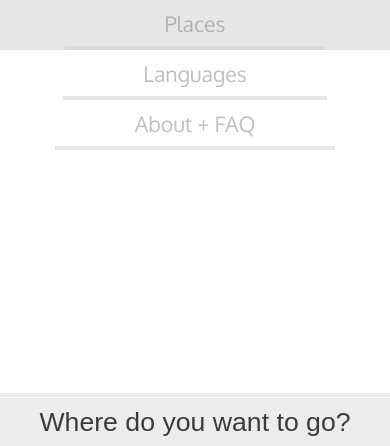
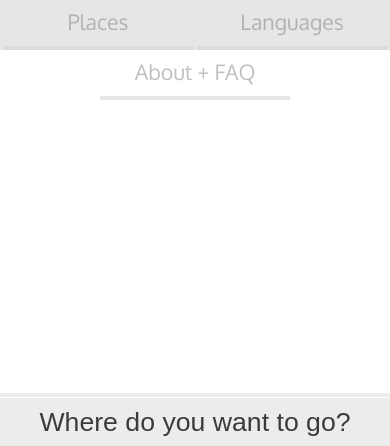
Before and after one commit to fuyumaou/Big-Data-and-Twitter, a Flask app: page / in a window 390 px wide; the page is wider, and only the part inside the window is pictured. Shown: the top 446 px of that part. Run offline with Flask 2, Linux system fonts and the light colour scheme; some libraries are stand-ins or nearby versions.

Commit message:
Added responsive CSS so that the search box doesn't overlap the tabs on narrower screens

```diff
--- a/static/css/style.css
+++ b/static/css/style.css
@@ -42,14 +42,13 @@ html, body {
 		 -moz-box-sizing: content-box;
 					box-sizing: content-box;
 	display: inline-block;
-	padding: 10px 80px;
+	padding: 10px 50px;
 	font-size: 16pt;
 	height: 30px;
 	padding-bottom: 6px;
 	border-bottom: 4px solid rgb(160,160,160);
 	transition: all 250ms;
-	max-width: 200px;
-	min-width: 100px;
+	width: 150px;
 }
 
 #menu .tab:hover, #menu .tab.selected {
@@ -291,20 +290,20 @@ img {
 }
 
 ::-webkit-input-placeholder { /* WebKit browsers */
-    color:   black;
+		color:	 black;
 		opacity: 0.75;
 }
 :-moz-placeholder { /* Mozilla Firefox 4 to 18 */
-   color:    black;
-   opacity:  0.75;
+	 color:		black;
+	 opacity:	0.75;
 }
 ::-moz-placeholder { /* Mozilla Firefox 19+ */
-   color:    black;
-   opacity:  0.75;
+	 color:		black;
+	 opacity:	0.75;
 }
 :-ms-input-placeholder { /* Internet Explorer 10+ */
-   color:    black;
-   opacity:  0.75;
+	 color:		black;
+	 opacity:	0.75;
 }
 
 #about-page p {
@@ -319,3 +318,20 @@ img {
 .gm-rev {
 	display: none;
 }
+
+@media (max-width: 1180px) {
+	#menu .tab{
+		padding: 8px 35px;
+	}
+}
+@media (max-width: 1092px) {
+	#menu .tab{
+		padding: 8px 20px;
+	}
+}
+@media (max-width: 1000px) {
+	#pac-input {
+		top: 10px;
+		border: 2px solid rgb(200,200,200);
+	}
+}
```
